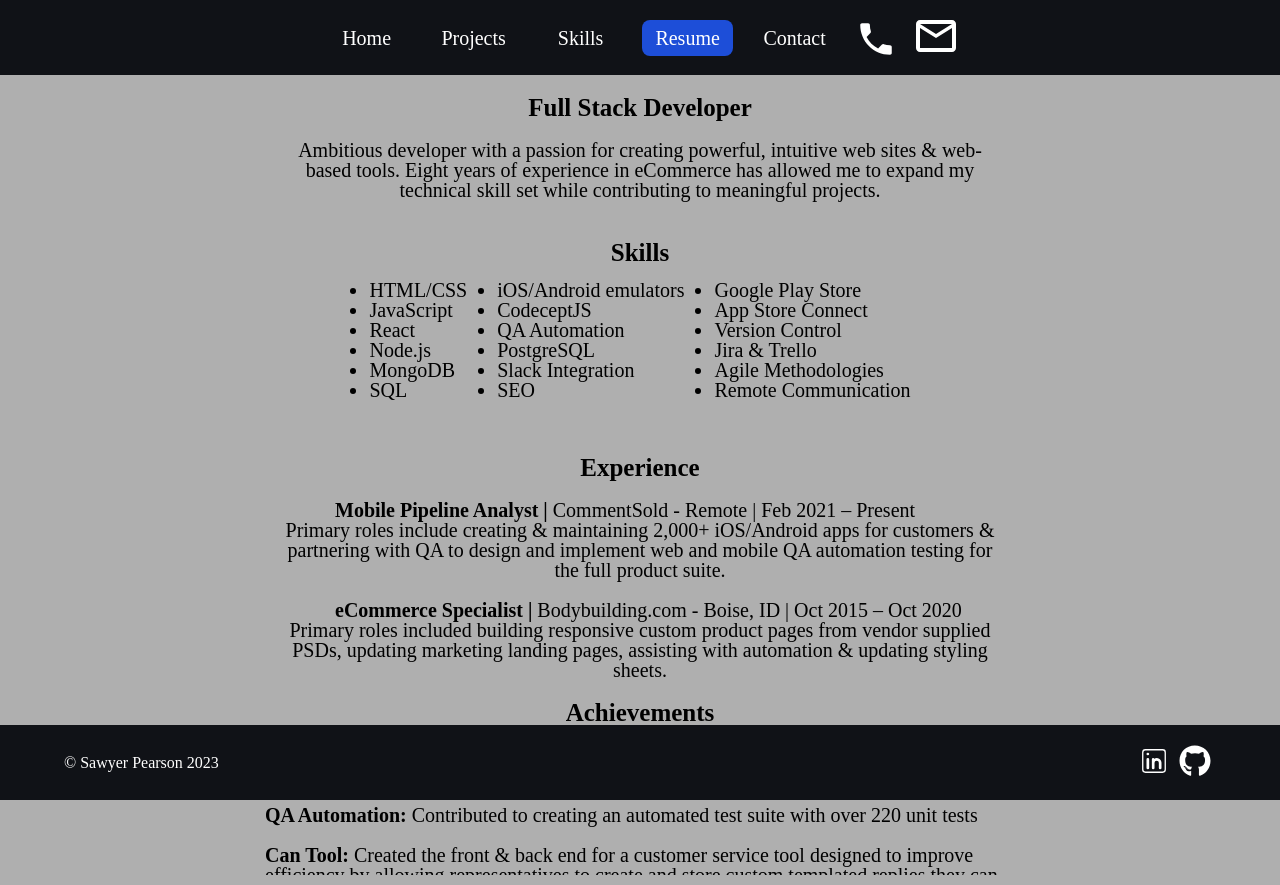
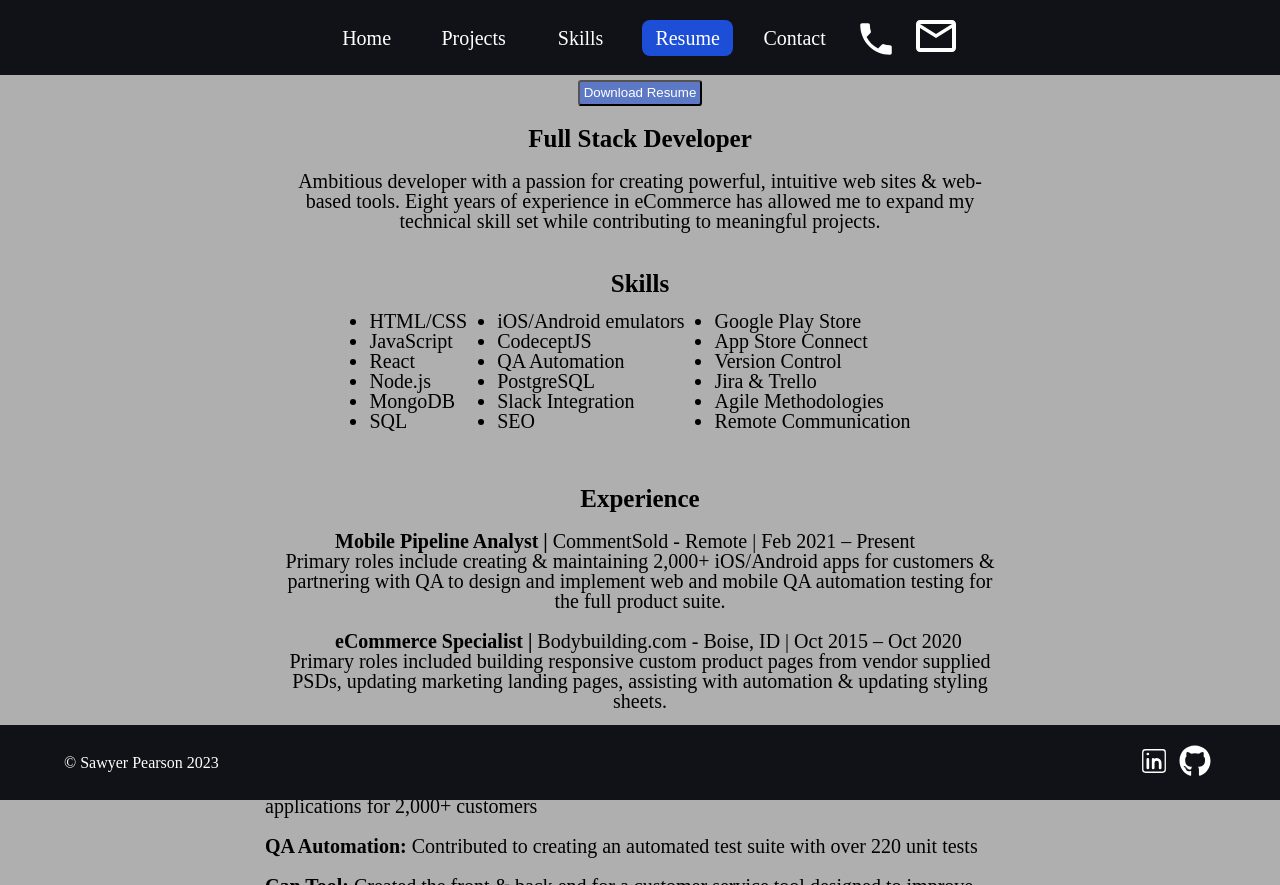
Before and after one commit to stackpearson/react-portfolio, a React (Create React App) app: page /resume in a window 1280 px wide. Built offline with nearby package versions, Linux system fonts and the light colour scheme.

Commit message:
added option to download resume

```diff
--- a/src/pages/Resume.js
+++ b/src/pages/Resume.js
@@ -1,9 +1,11 @@
 import React from 'react';
 import '../styles/Resume.css';
+import resume from '../assets/sawyer_pearson_developer_resume.pdf';
 
 function Resume() {
     return (
         <div className='resume-container'>
+            <button className='download-button'><a href={require("../assets/sawyer_pearson_developer_resume.pdf")} download='sawyer_pearson_developer_resume' target='_blank'>Download Resume</a></button>
             <div className='resume-heading'>
                 <h1>Full Stack Developer</h1><br/>
                 <p>Ambitious developer with a passion for creating powerful, intuitive web sites & web-based tools. Eight years of experience in eCommerce has allowed me to expand my technical skill set while contributing to meaningful projects.</p>
@@ -60,7 +62,7 @@ function Resume() {
                 <p><span className='achievement-title'>QA Automation:</span> Contributed to creating an automated test suite with over 220 unit tests</p><br/>
                 <p><span className='achievement-title'>Can Tool:</span> Created the front & back end for a customer service tool designed to improve efficiency by allowing representatives to create and store custom templated replies they can copy/paste through a chat platform.</p><br/>
                 <p><span className='achievement-title'>Ingredient Parsint Tool:</span> Created a lightweight app to strip ingredients off nutritional labels and assort them into an itemized list for faster product onboarding.</p><br/>
-                <p style={{fontSize: '.75em', textAlign: 'left'}}>*References available upon request</p>
+                <p style={{fontSize: '.75em', textAlign: 'left', marginBottom: '10px'}}>*References available upon request</p>
             </div>
         </div>
     );
--- a/src/styles/Resume.css
+++ b/src/styles/Resume.css
@@ -1,5 +1,20 @@
 .achievement-title {
   font-weight: bold;
+}
+
+.download-button {
+  background-color: #1d4fd88e;
+  padding: .25em;
+  border-radius: .25em;
+}
+
+.download-button:hover {
+  background-color: #1d4ed8;
+}
+
+.download-button a {
+  text-decoration: none;
+  color: white;
 }
 
 .resume-achievements {
@@ -39,6 +54,7 @@
     font-size: 2.5em;
     max-width: 750px;
     margin: 0 auto;
+    padding: 5px;
   }
 
   .resume-job {
```
Also changed, not shown: 1 other file (tests, documents, lock files or other folders).
